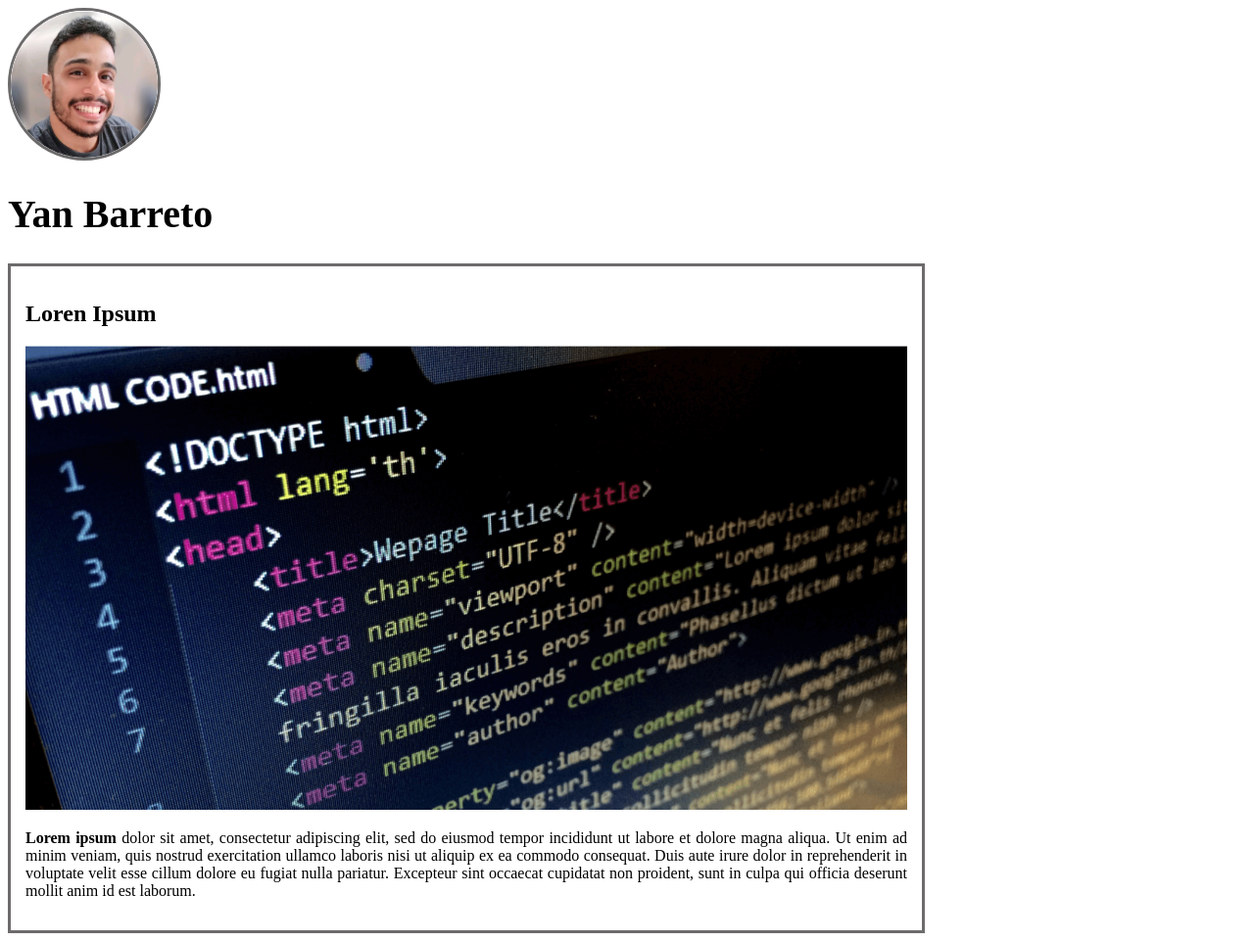
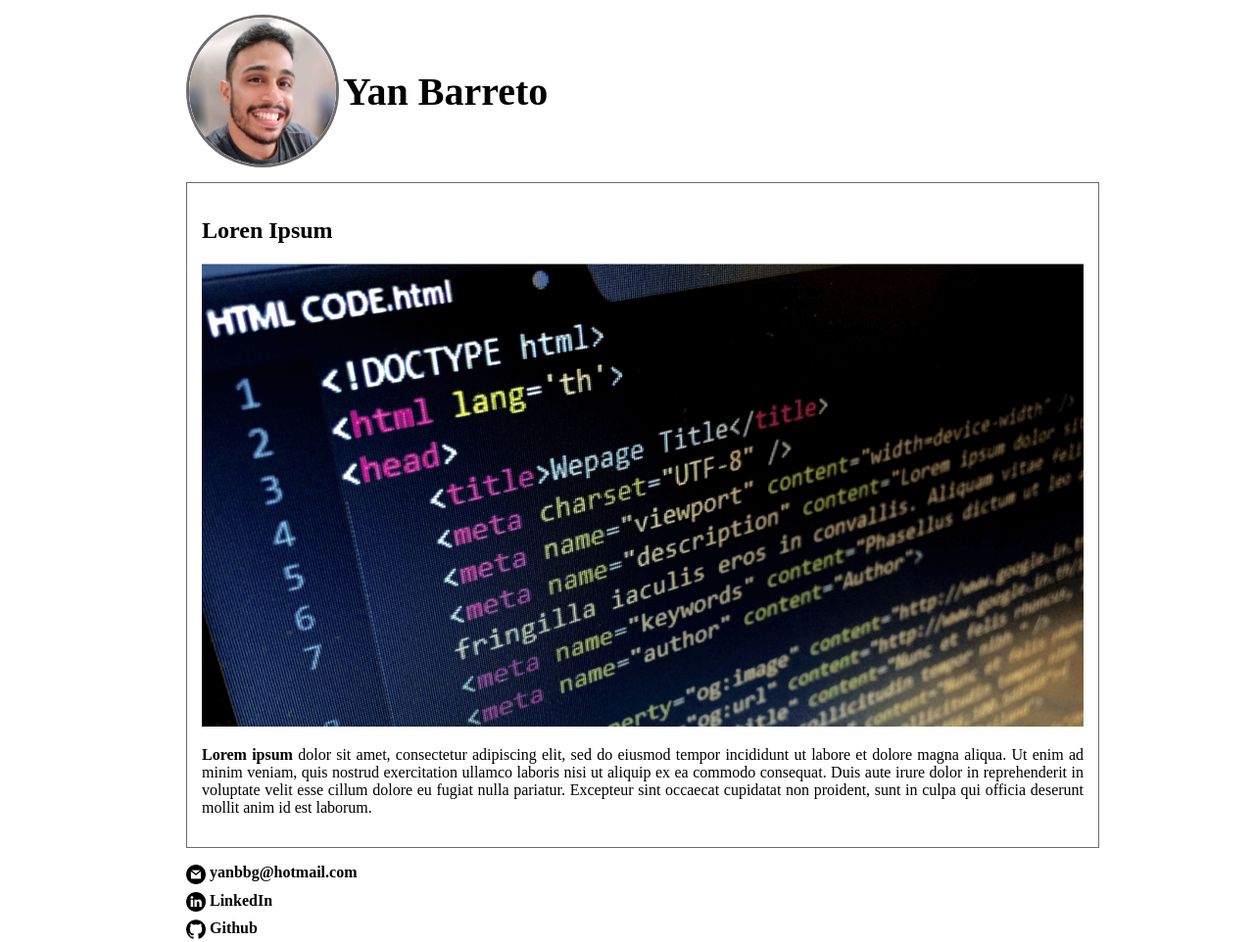
Before and after one commit to YanBarreto/Atividades-DIO, a plain HTML site: page Introdução a criacao de Websites com HTML5 e CSS3/index.html in a window 1280 px wide. Shown: the top 962 px of the page at 98% size. Drawn offline with Linux system fonts and the light colour scheme.

Commit message:
Melhoria no alinhamento e cores

```diff
--- a/Introdução a criacao de Websites com HTML5 e CSS3/index.html
+++ b/Introdução a criacao de Websites com HTML5 e CSS3/index.html
@@ -8,9 +8,11 @@
     <body>
 
         <header>
-            <img id="profileImage" src="profile.jpg" alt="Foto de perfil Yan Barreto">
-            <h1 id="nomePerfil"> Yan Barreto </h1
-        > </header>
+            <div id="profileArea">
+                <img id="profileImage" src="profile.jpg" alt="Foto de perfil Yan Barreto">
+                <h1 id="nomePerfil"> Yan Barreto </h1>
+            </div>
+         </header>
 
         <section>
             <article id="post">
--- a/Introdução a criacao de Websites com HTML5 e CSS3/style.css
+++ b/Introdução a criacao de Websites com HTML5 e CSS3/style.css
@@ -1,9 +1,31 @@
+
+body{
+    width: 900px;
+    margin: auto;
+}
+
+#profileArea{
+
+    margin-bottom: 15px;
+    padding-top: 15px;
+}
+
+
+#profileArea h1{
+   vertical-align: middle;
+   display: inline;
+   }
+
+
+
+
 
 #profileImage{
  max-width: 150px;
  border: 3px solid rgb(109, 107, 107);
  border-radius: 50%;
  margin: 0;
+ vertical-align: middle;
 }
 
 #postImage{
@@ -15,7 +37,7 @@
     width: 900px;
     border: 5px;
     padding: 15px;
-    border: 3px solid rgb(109, 107, 107);
+    border: 1px solid rgb(109, 107, 107);
     margin: 0;
 }
 
@@ -37,10 +59,12 @@ a{
 
 #contactList{
     list-style: none;
+    padding: 0px;
 }
 
 #contactList li {
     margin-bottom: 8px;
+    padding-left: 0px;
 
 }
 
```
